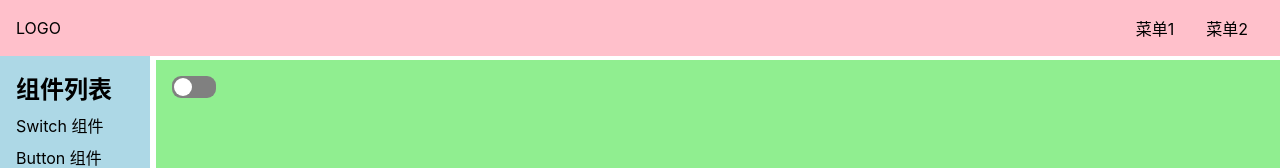
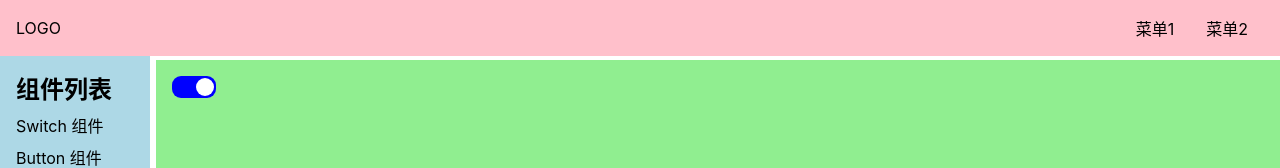
Before and after one commit to haixiangyan/vue3-easy-ui, a Vue app: page /#/docs/switch in a window 1280 px wide. Shown: the top 168 px of the page. Built offline with nearby package versions, Linux system fonts and the light colour scheme.

Commit message:
feat: 可以接受 value 和 input 事件

```diff
--- a/src/components/SwitchDemo.vue
+++ b/src/components/SwitchDemo.vue
@@ -1,16 +1,22 @@
 <template>
 <div>
-  <Switch></Switch>
+  <Switch :value="y" @input="y = $event"></Switch>
 </div>
 </template>
 
 <script lang="ts">
 import Switch from "../lib/Switch.vue";
+import {ref} from "vue";
 
 export default {
   name: "SwitchDemo",
   components: {
     Switch
+  },
+  setup() {
+    const y = ref(true);
+
+    return { y }
   }
 }
 </script>
--- a/src/lib/Switch.vue
+++ b/src/lib/Switch.vue
@@ -1,5 +1,5 @@
 <template>
-  <button @click="toggle" :class="{checked}">
+  <button @click="toggle" :class="{checked: value}">
     <span></span>
   </button>
 </template>
@@ -9,14 +9,15 @@
 
 export default {
   name: "Switch",
-  setup() {
-    const checked = ref(false);
-
+  props: {
+    value: Boolean
+  },
+  setup(props, context) {
     const toggle = () => {
-      checked.value = !checked.value
+      context.emit('input', !props.value);
     }
 
-    return { checked, toggle }
+    return { toggle }
   }
 }
 </script>
```
